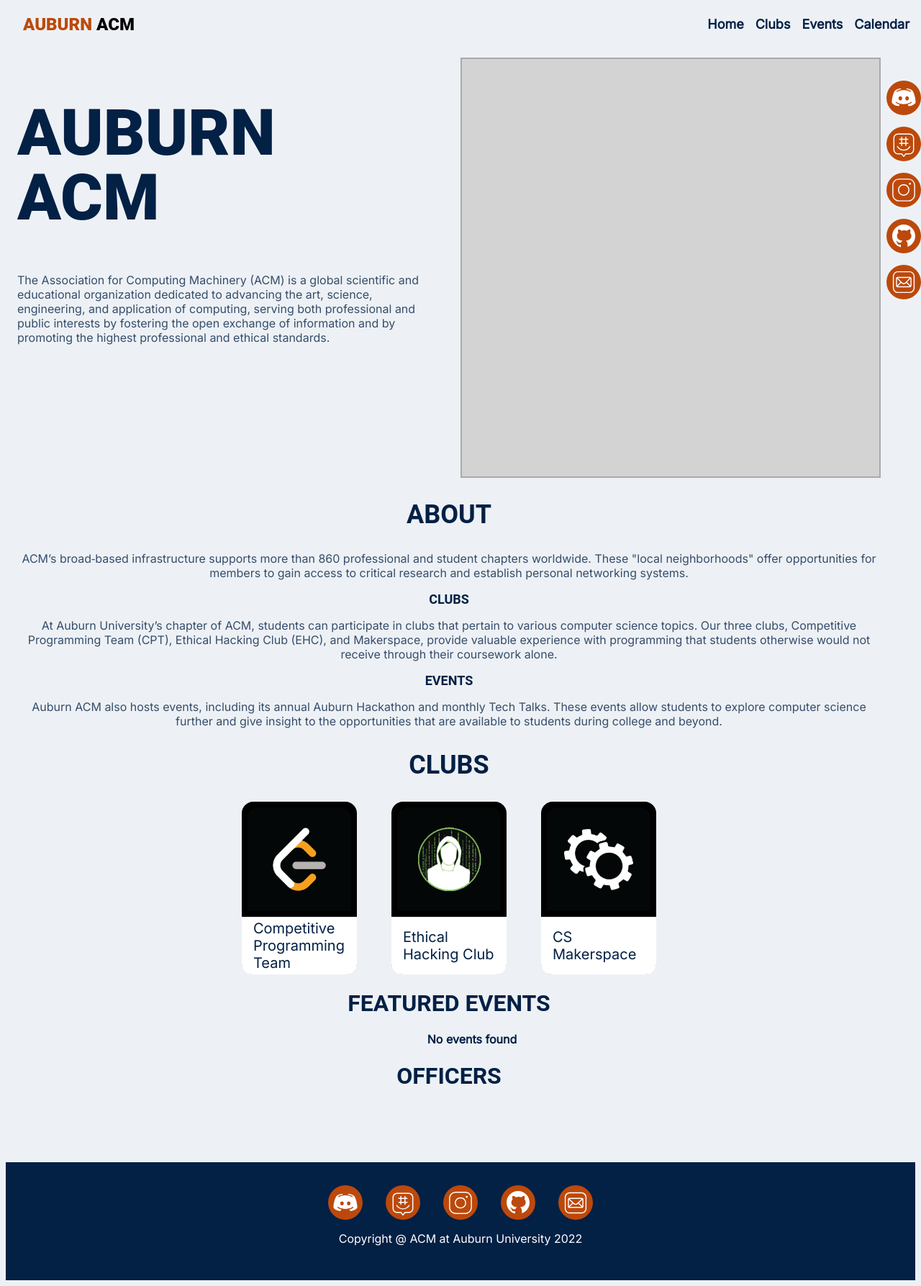
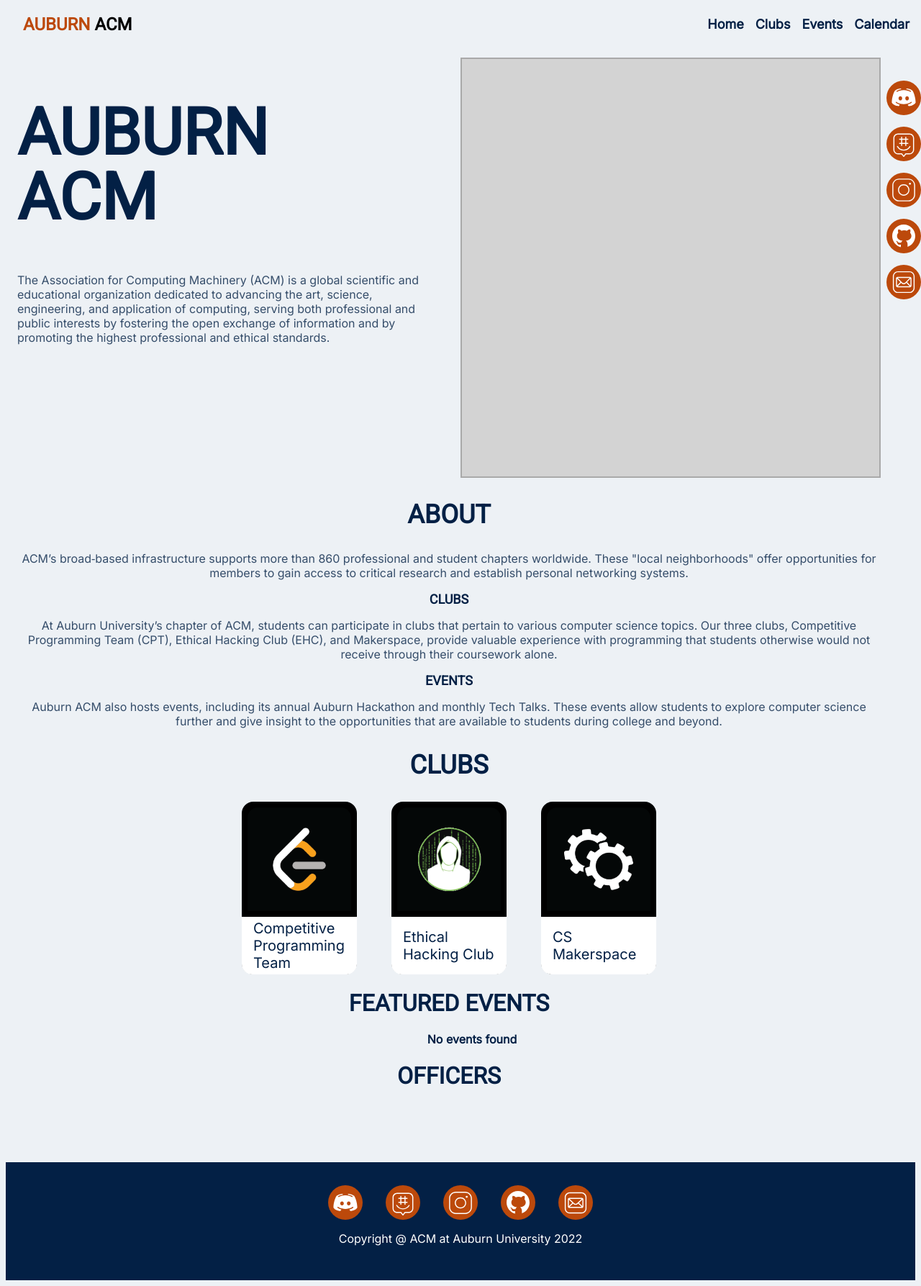
Before and after one commit to Auburn-ACM/acmsite, a Django app: template acmsite/templates/acmsite/index.html in a window 1280 px wide. Shown: the whole page at 72% size. Run offline with Django 3.2, Linux system fonts and the light colour scheme; the template is opened without the code that fills it, so the values that code supplies are empty.

Commit message:
added font

```diff
--- a/acmsite/templates/acmsite/base.html
+++ b/acmsite/templates/acmsite/base.html
@@ -8,6 +8,7 @@
     <title>{% block title %} Fallback title {% endblock %}</title>
     <link rel="stylesheet" href="{% static 'acmsite/style.css' %}">
     <link rel="stylesheet" href="https://fonts.googleapis.com/css?family=Inter">
+    <link rel="stylesheet" href="https://fonts.googleapis.com/css?family=Roboto">
     <link rel="shortcut icon" type="image/png" href="{% static 'acmsite/favicon.png' %}"/>
   </head>
 
```
